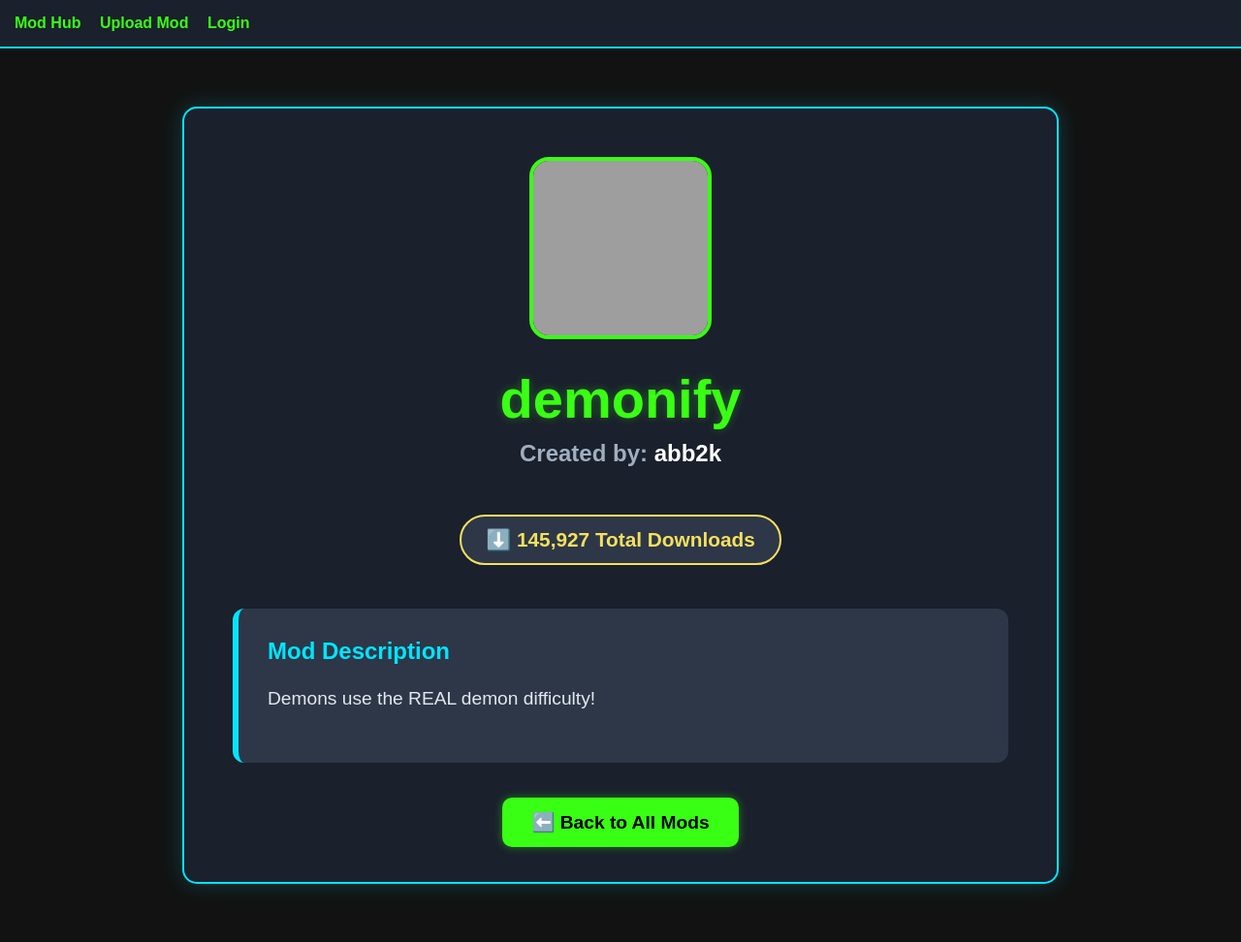
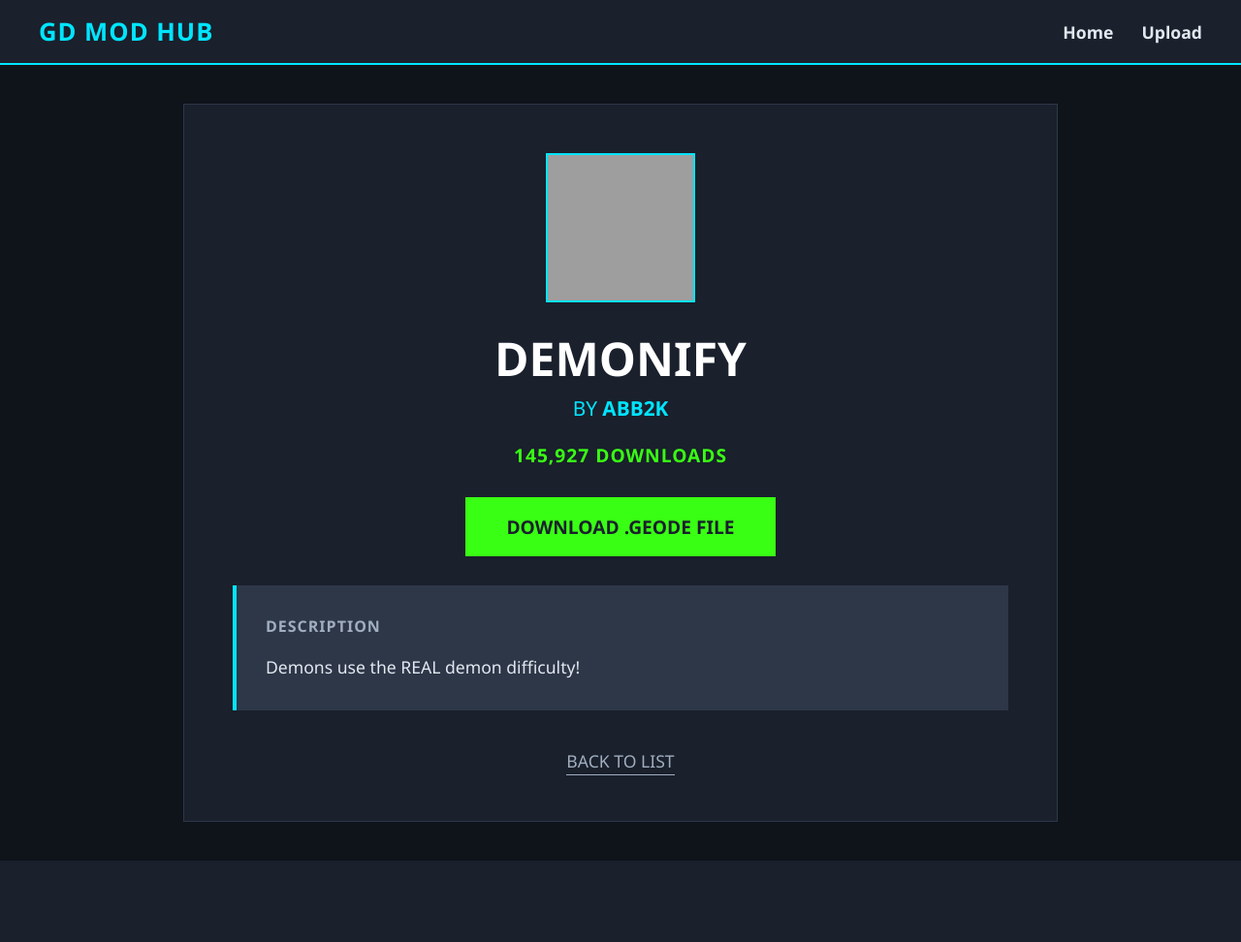
Before and after one commit to Mateted/Mateted, a Flask app: a page that uses templates/base.html in a window 1280 px wide. Shown: the whole page at 97% size. After the commit the page ends 888 px from the top, so only its background shows below. Run offline with Flask 3, Linux system fonts and the light colour scheme; grey boxes are pictures that could not be loaded.

Commit message:
interface overhaul and mod fixing

```diff
--- a/app.py
+++ b/app.py
@@ -16,11 +16,11 @@ class Mod(db.Model):
     id = db.Column(db.Integer, primary_key=True)
     mod_id = db.Column(db.String(100), unique=True, nullable=False)
     title = db.Column(db.String(100), nullable=False)
-    creator = db.Column(db.String(50), nullable=False)
+    creator = db.Column(db.String(100), nullable=False)
     description = db.Column(db.Text, nullable=False)
     downloads = db.Column(db.Integer, default=0)
     logo_url = db.Column(db.String(300), default='')
-
+    download_link = db.Column(db.String(300), default='')
 
 with app.app_context():
     db.create_all()
@@ -43,27 +43,45 @@ with app.app_context():
             for item in geode_mods:
                 mod_id = item.get('id', 'Unknown ID')
                 mod_title = item.get('name') or item.get('title')
-                if not mod_title and item.get('versions') and isinstance(item['versions'], list) and len(item['versions']) > 0:
-                    mod_title = item['versions'][0].get('name') or item['versions'][0].get('title')
+
+                dl_link = ""
+                if item.get('versions') and isinstance(item['versions'], list) and len(item['versions']) > 0:
+                    latest_version = item['versions'][0]
+                    if not mod_title:
+                        mod_title = latest_version.get('name') or latest_version.get('title')
+                    dl_link = latest_version.get('download_link', '')
 
                 if not mod_title or mod_title == mod_id:
                     parts = mod_id.split('.')
                     mod_title = parts[-1].replace('-', ' ').title()
 
-                dev = item.get('developer')
-                if isinstance(dev, dict):
-                    mod_creator = dev.get('username') or dev.get('display_name') or 'Unknown Creator'
-                else:
-                    mod_creator = str(dev) if dev else 'Unknown Creator'
+                mod_creator = "Unknown Creator"
 
-                mod_desc = item.get('description') or 'No description available.'
+                if isinstance(item.get('developer'), str):
+                    mod_creator = item['developer']
+                elif isinstance(item.get('developer'), dict):
+                    mod_creator = item['developer'].get('display_name') or item['developer'].get('username') or "Unknown Creator"
+                elif item.get('developers') and len(item['developers']) > 0:
+                    first_dev = item['developers'][0]
+                    if isinstance(first_dev, str):
+                        mod_creator = first_dev
+                    elif isinstance(first_dev, dict):
+                        mod_creator = first_dev.get('display_name') or first_dev.get('username') or "Unknown Creator"
+
+                mod_desc = item.get('description')
+                if not mod_desc and item.get('versions') and len(item['versions']) > 0:
+                    mod_desc = item['versions'][0].get('description')
+                if not mod_desc:
+                    mod_desc = 'No description provided by the developer.'
+
                 mod_downloads = item.get('download_count', 0)
                 logo = item.get('logo') or ""
 
                 if not Mod.query.filter_by(mod_id=mod_id).first():
                     new_mod = Mod(
                         mod_id=mod_id, title=mod_title, creator=mod_creator,
-                        description=mod_desc, downloads=mod_downloads, logo_url=logo
+                        description=mod_desc, downloads=mod_downloads,
+                        logo_url=logo, download_link=dl_link
                     )
                     db.session.add(new_mod)
             db.session.commit()
@@ -71,23 +89,28 @@ with app.app_context():
         except Exception as e:
             print("Could not connect to Geode:", e)
 
-
 @app.route('/')
 def index():
+    sort_by = request.args.get('sort', 'downloads_desc')
+    page = request.args.get('page', 1, type=int)
+    search_query = request.args.get('q', '').strip()
 
-    sort_by = request.args.get('sort', 'downloads')
+    query = Mod.query
 
-    page = request.args.get('page', 1, type=int)
-
+    if search_query:
+        query = query.filter(Mod.title.ilike(f'%{search_query}%'))
 
     if sort_by == 'az':
-        query = Mod.query.order_by(Mod.title.asc())
+        query = query.order_by(Mod.title.asc())
+    elif sort_by == 'za':
+        query = query.order_by(Mod.title.desc())
+    elif sort_by == 'downloads_asc':
+        query = query.order_by(Mod.downloads.asc())
     else:
-        query = Mod.query.order_by(Mod.downloads.desc())
+        query = query.order_by(Mod.downloads.desc())
 
     mods_page = query.paginate(page=page, per_page=10, error_out=False)
-
-    return render_template('index.html', mods_page=mods_page, sort_by=sort_by)
+    return render_template('index.html', mods_page=mods_page, sort_by=sort_by, search_query=search_query)
 
 @app.route('/mod/<mod_id>')
 def mod_detail(mod_id):
--- a/templates/base.html
+++ b/templates/base.html
@@ -1,26 +1,62 @@
 <!DOCTYPE html>
-<html>
+<html lang="en">
 <head>
+    <meta charset="UTF-8">
+    <meta name="viewport" content="width=device-width, initial-scale=1.0">
     <title>GD Mod Hub</title>
     <style>
-        body { background-color: #121212; color: #ffffff; font-family: sans-serif; margin: 0; }
-        nav { background-color: #1A202C; padding: 15px; border-bottom: 2px solid #00E5FF; }
-        nav a { color: #39FF14; text-decoration: none; margin-right: 15px; font-weight: bold; }
-        .container { padding: 20px; }
+        body {
+            font-family: 'Segoe UI', Tahoma, Geneva, Verdana, sans-serif;
+            background-color: #0F131A;
+            color: white;
+            margin: 0;
+            padding: 0;
+        }
+        .navbar {
+            background-color: #1A202C;
+            padding: 15px 40px;
+            display: flex;
+            justify-content: space-between;
+            align-items: center;
+            border-bottom: 2px solid #00E5FF;
+        }
+        /* UPDATED COLOR TO CYAN TO MATCH THE MAIN PAGE */
+        .nav-brand {
+            font-size: 1.6em;
+            font-weight: 800;
+            color: #00E5FF;
+            text-decoration: none;
+            letter-spacing: 1px;
+            text-transform: uppercase;
+        }
+        .nav-links a {
+            color: #E2E8F0;
+            text-decoration: none;
+            font-weight: 600;
+            font-size: 1.1em;
+            margin-left: 25px;
+            transition: color 0.1s ease;
+        }
+        .nav-links a:hover {
+            color: #00E5FF;
+        }
+        .container {
+            max-width: 1000px;
+            margin: 40px auto;
+            padding: 0 20px;
+        }
     </style>
 </head>
 <body>
-
-    <nav>
-        <a href="/">Mod Hub</a>
-        <a href="/upload">Upload Mod</a>
-        <a href="/login">Login</a>
-    </nav>
-
+    <div class="navbar">
+        <a href="/" class="nav-brand">GD Mod Hub</a>
+        <div class="nav-links">
+            <a href="/">Home</a>
+            <a href="/upload">Upload</a>
+        </div>
+    </div>
     <div class="container">
-        {% block content %}
-        {% endblock %}
+        {% block content %}{% endblock %}
     </div>
-
 </body>
 </html>
--- a/templates/mod_detail.html
+++ b/templates/mod_detail.html
@@ -1,26 +1,38 @@
 {% extends 'base.html' %}
 
 {% block content %}
-<div style="max-width: 800px; margin: 40px auto; background: #1A202C; border: 2px solid #00E5FF; border-radius: 15px; padding: 50px; box-shadow: 0 0 25px rgba(0, 229, 255, 0.2); text-align: center; color: white;">
+<div style="max-width: 800px; margin: 40px auto; background: #1A202C; border: 1px solid #2D3748; padding: 50px; text-align: center; color: white;">
 
-    <img src="https://api.geode-sdk.org/v1/mods/{{ mod.mod_id }}/logo" onerror="this.src='https://geode-sdk.org/assets/logo.png'" alt="Mod Logo" style="width: 180px; height: 180px; border-radius: 20px; border: 4px solid #39FF14; object-fit: cover; margin-bottom: 25px;">
+    <img src="https://api.geode-sdk.org/v1/mods/{{ mod.mod_id }}/logo" onerror="this.src='https://geode-sdk.org/assets/logo.png'" alt="Mod Logo" style="width: 150px; height: 150px; object-fit: cover; margin-bottom: 20px; border: 2px solid #00E5FF;">
 
-    <h1 style="color: #39FF14; font-size: 3.5em; margin: 0 0 10px 0; text-shadow: 0 0 10px rgba(57,255,20,0.3);">{{ mod.title }}</h1>
-    <h3 style="color: #A0AEC0; margin-top: 0; font-size: 1.5em;">Created by: <span style="color: white;">{{ mod.creator }}</span></h3>
+    <h1 style="color: white; font-size: 3em; margin: 0 0 5px 0; text-transform: uppercase;">{{ mod.title }}</h1>
+    <h3 style="color: #00E5FF; margin-top: 0; font-size: 1.3em; font-weight: normal; text-transform: uppercase;">BY <span style="font-weight: bold;">{{ mod.creator }}</span></h3>
 
-    <div style="display: inline-block; background: #2D3748; padding: 12px 25px; border-radius: 30px; color: #F6E05E; font-weight: bold; font-size: 1.3em; margin: 25px 0; border: 2px solid #F6E05E;">
-        ⬇️ {{ "{:,}".format(mod.downloads) }} Total Downloads
+    <div style="color: #39FF14; font-weight: bold; font-size: 1.2em; margin: 15px 0; letter-spacing: 1px;">
+        {{ "{:,}".format(mod.downloads) }} DOWNLOADS
     </div>
 
-    <div style="text-align: left; background: #2D3748; padding: 30px; border-radius: 12px; border-left: 6px solid #00E5FF; margin-top: 20px;">
-        <h4 style="color: #00E5FF; margin-top: 0; font-size: 1.5em; margin-bottom: 15px;">Mod Description</h4>
-        <p style="color: #E2E8F0; font-size: 1.2em; line-height: 1.7;">
-            {{ mod.description }}
-        </p>
+    {% if mod.download_link %}
+    <div style="margin: 30px 0;">
+        <a href="{{ mod.download_link }}" target="_blank" style="text-decoration: none; background: #39FF14; color: #1A202C; padding: 15px 40px; font-weight: bold; font-size: 1.2em; text-transform: uppercase; transition: 0.1s; display: inline-block; border: 2px solid #39FF14;" onmouseover="this.style.background='transparent'; this.style.color='#39FF14';" onmouseout="this.style.background='#39FF14'; this.style.color='#1A202C';">
+            DOWNLOAD .GEODE FILE
+        </a>
+    </div>
+    {% else %}
+    <div style="margin: 30px 0; color: #FC8181; font-style: italic; border: 1px solid #FC8181; padding: 10px; display: inline-block;">
+        NO DIRECT DOWNLOAD LINK AVAILABLE
+    </div>
+    {% endif %}
+
+    <div style="text-align: left; background: #2D3748; padding: 30px; margin-top: 30px; line-height: 1.6; border-left: 4px solid #00E5FF;">
+        <h4 style="color: #A0AEC0; margin-top: 0; font-size: 1em; text-transform: uppercase; letter-spacing: 1px; margin-bottom: 15px;">DESCRIPTION</h4>
+        <p style="color: #E2E8F0; font-size: 1.1em; white-space: pre-wrap; margin: 0;">{{ mod.description }}</p>
     </div>
 
-    <div style="margin-top: 50px;">
-        <a href="/" style="text-decoration: none; background: #39FF14; color: black; padding: 15px 30px; border-radius: 10px; font-weight: bold; font-size: 1.2em; transition: 0.3s; box-shadow: 0 0 10px rgba(57,255,20,0.4);">⬅️ Back to All Mods</a>
+    <div style="margin-top: 40px;">
+        <a href="javascript:history.back()" style="color: #A0AEC0; text-decoration: none; font-size: 1.1em; border-bottom: 1px solid #A0AEC0; padding-bottom: 2px; transition: 0.1s; text-transform: uppercase;" onmouseover="this.style.color='#00E5FF'; this.style.borderColor='#00E5FF';" onmouseout="this.style.color='#A0AEC0'; this.style.borderColor='#A0AEC0';">
+            BACK TO LIST
+        </a>
     </div>
 </div>
 {% endblock %}
```
Also changed, not shown: templates/index.html (+37 -24 lines), instance/app.db.
